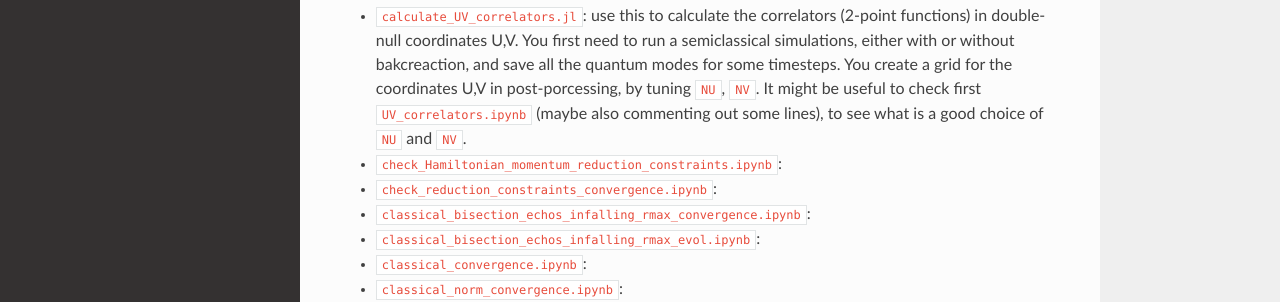
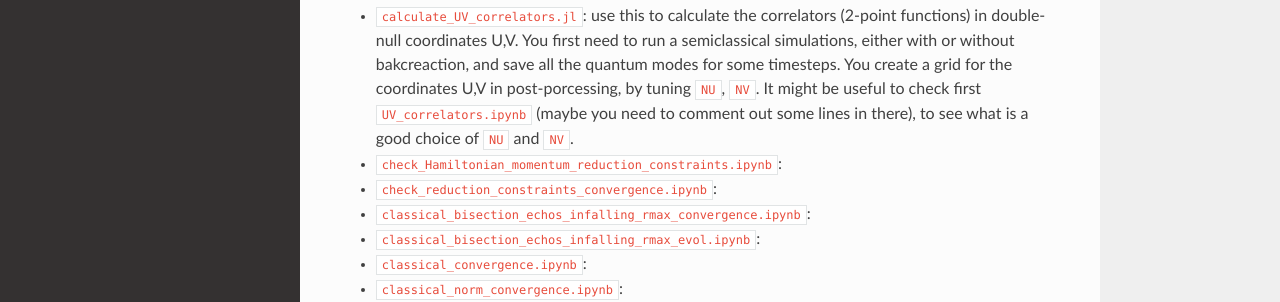
Before and after one commit to ThanasisGiannakopoulos/SpheriCo.jl, a Sphinx documentation site: the page built from docs/source/tools.rst, in a window 1280 px wide and 1359 px high. Shown: the part 568-870 px from the top of the window. Built offline with Sphinx 7.4.7 and the Read the Docs theme 2.0.0, drawn with Linux system fonts in a browser that asks for light colours.

Commit message:
docs minor
Signed-off-by: thanasis@Dobby <giannakopoulos.th@gmail.com>

```diff
--- a/docs/source/tools.rst
+++ b/docs/source/tools.rst
@@ -34,8 +34,9 @@ how it interacts with other tools:
   without bakcreaction, and save all the quantum modes for some
   timesteps. You create a grid for the coordinates U,V in
   post-porcessing, by tuning ``NU``, ``NV``. It might be useful to
-  check first ``UV_correlators.ipynb`` (maybe also commenting out some
-  lines), to see what is a good choice of ``NU`` and ``NV``.
+  check first ``UV_correlators.ipynb`` (maybe you need to comment out
+  some lines in there), to see what is a good choice of ``NU`` and
+  ``NV``.
 
 - ``check_Hamiltonian_momentum_reduction_constraints.ipynb``:
 
```
